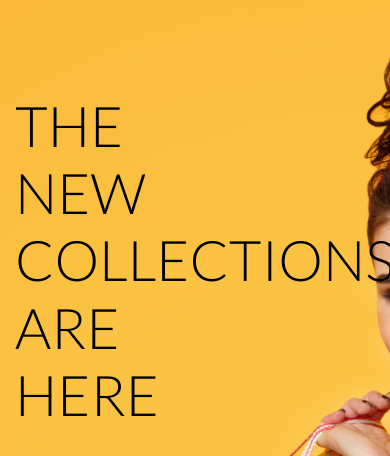
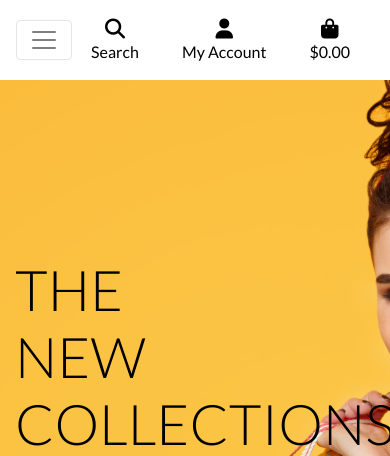
Before and after one commit to LittleBlue418/boutique_ado, a Django app: page / in a window 390 px wide. Shown: the top 456 px of the page. Run offline with Django 3.2, Linux system fonts and the light colour scheme; some libraries are stand-ins or nearby versions.

Commit message:
mobile & desktop menu

```diff
--- a/static/css/base.css
+++ b/static/css/base.css
@@ -1,5 +1,5 @@
 html {
-    height: 100%
+    height: 100%;
 }
 
 body {
@@ -7,7 +7,7 @@ body {
     background-size: cover;
     height: calc(100vh - 164px);
     color: #555;
-    font-family:'Lato'
+    font-family: 'Lato';
 }
 
 /* from Bulma */
@@ -19,8 +19,13 @@ body {
     width: 1.5rem;
 }
 
+.header-container {
+        padding-top: 164px;
+    }
+
 .logo-font {
     text-transform: uppercase;
+
 }
 
 .main-logo-link {
@@ -56,6 +61,10 @@ body {
     border: 1px solid black !important;
 }
 
+.bg-black {
+    background: #000 !important;
+}
+
 /* -------------------------------- Media Queries */
 
 /* Slightly larger container on xl screens */
@@ -75,7 +84,5 @@ body {
         z-index: 1030;
     }
 
-    .header-container {
-        padding-top: 164px;
-    }
+
 }
--- a/templates/base.html
+++ b/templates/base.html
@@ -105,6 +105,19 @@
         </div>
       </div>
 
+      <div class="row bg-white">
+        <nav class="navbar navbar-expand-lg navbar-light w-100">
+          <button class="navbar-toggler" type="button" data-toggle="collapse"
+            data-target="#main-nav" aria-controls="main-nav" aria-expanded="false"
+            aria-label="Toggle navigation">
+              <span class="navbar-toggler-icon"></span>
+          </button>
+
+          {% include 'includes/mobile-top-header.html' %}
+          {% include 'includes/main-nav.html' %}
+        </nav>
+      </div>
+
     </header>
 
     {% if messages %}
--- /dev/null
+++ b/templates/includes/main-nav.html
@@ -0,0 +1,56 @@
+<div class="collapse navbar-collapse" id="main-nav">
+    <ul class="navbar-nav w-auto mx-auto">
+
+        <!-- All products menu-->
+        <li class="nav-item dropdown">
+            <a class="logo-font font-weight-bold nav-link text-black mr-5" href="#" id="all-products-link" data-toggle="dropdown" aria-haspopup="true" aria-expanded="false">
+                All Products
+            </a>
+            <div class="dropdown-menu border-0" aria-labelledby="all-products-link">
+                <a href="" class="dropdown-item">By Price</a>
+                <a href="" class="dropdown-item ">By Rating</a>
+                <a href="" class="dropdown-item ">By Category</a>
+                <a href="" class="dropdown-item">All Products</a>
+            </div>
+        </li>
+
+        <!-- Clothing menu-->
+        <li class="nav-item dropdown">
+            <a class="logo-font font-weight-bold nav-link text-black mr-5" href="#" id="clothing-link" data-toggle="dropdown" aria-haspopup="true" aria-expanded="false">
+                Clothing
+            </a>
+            <div class="dropdown-menu border-0" aria-labelledby="clothing-link">
+                <a href="" class="dropdown-item">Activewear &amp; Essentials</a>
+                <a href="" class="dropdown-item">Jeans</a>
+                <a href="" class="dropdown-item">Shirts</a>
+                <a href="" class="dropdown-item">All Clothing</a>
+            </div>
+        </li>
+
+        <!-- Homeware menu-->
+        <li class="nav-item dropdown">
+            <a class="logo-font font-weight-bold nav-link text-black mr-5" href="#" id="homeware-link" data-toggle="dropdown" aria-haspopup="true" aria-expanded="false">
+                Homeware
+            </a>
+            <div class="dropdown-menu border-0" aria-labelledby="homeware-link">
+                <a href="" class="dropdown-item">Bed &amp; Bath</a>
+                <a href="" class="dropdown-item">Kitchen &amp; Dining</a>
+                <a href="" class="dropdown-item">All Homeware</a>
+            </div>
+        </li>
+
+        <!-- Special offers menu-->
+        <li class="nav-item dropdown">
+            <a class="logo-font font-weight-bold nav-link text-black" href="#" id="specials-link" data-toggle="dropdown" aria-haspopup="true" aria-expanded="false">
+                Special Offers
+            </a>
+            <div class="dropdown-menu border-0" aria-labelledby="specials-link">
+                <a href="" class="dropdown-item">New Arrivals</a>
+                <a href="" class="dropdown-item">Deals</a>
+                <a href="" class="dropdown-item">Clearance</a>
+                <a href="" class="dropdown-item">All Specials</a>
+            </div>
+        </li>
+
+    </ul>
+</div>
--- /dev/null
+++ b/templates/includes/mobile-top-header.html
@@ -0,0 +1,62 @@
+
+<!-- Open the search bar-->
+<li class="list-inline-item">
+    <a class="text-black nav-link d-block d-lg-none" href="#" id="mobile-search" data-toggle="dropdown" aria-haspopup="true" aria-expanded="false">
+        <div class="text-center">
+            <div><i class="fas fa-search fa-lg"></i></div>
+            <p class="my-0">Search</p>
+        </div>
+    </a>
+    <div class="dropdown-menu border-0 w-100 p-3 rounded-0 my-0" aria-labelledby="mobile-search">
+        <form class="form" method="GET" action="">
+            <div class="input-group w-100">
+                <input class="form-control border border-black rounded-0" type="text" name="q" placeholder="Search our site">
+                <div class="input-group-append">
+                    <button class="form-control form-control btn btn-black border border-black rounded-0" type="submit">
+                        <span class="icon">
+                            <i class="fas fa-search"></i>
+                        </span>
+                    </button>
+                </div>
+            </div>
+        </form>
+    </div>
+</li>
+
+<!-- Open the My Account drop down menu-->
+<li class="list-inline-item dropdown">
+    <a class="text-black nav-link d-block d-lg-none" href="#" id="user-options" data-toggle="dropdown" aria-haspopup="true" aria-expanded="false">
+        <div class="text-center">
+            <div><i class="fas fa-user fa-lg"></i></div>
+            <p class="my-0">My Account</p>
+        </div>
+    </a>
+    <div class="dropdown-menu border-0" aria-labelledby="user-options">
+        {% if request.user.is_authenticated %}
+            {% if request.user.is_superuser %}
+                <a href="{% url 'account_logout' %}" class="dropdown-item">Product Management</a>
+            {% endif %}
+            <a href="" class="dropdown-item">My Profile</a>
+            <a href="{% url 'account_logout' %}" class="dropdown-item">Logout</a>
+        {% else %}
+            <a href="{% url 'account_signup' %}" class="dropdown-item">Register</a>
+            <a href="{% url 'account_login' %}" class="dropdown-item">Login</a>
+        {% endif %}
+    </div>
+</li>
+
+<!-- Open the shopping bag-->
+<li class="list-inline-item">
+    <a class="{% if grand_total %}text-primary font-weight-bold{% else %}text-black{% endif %} nav-link d-block d-lg-none" href="">
+        <div class="text-center">
+            <div><i class="fas fa-shopping-bag fa-lg"></i></div>
+            <p class="my-0">
+                {% if grand_total %}
+                    ${{ grand_total|floatformat:2 }}
+                {% else %}
+                    $0.00
+                {% endif %}
+            </p>
+        </div>
+    </a>
+</li>
```
